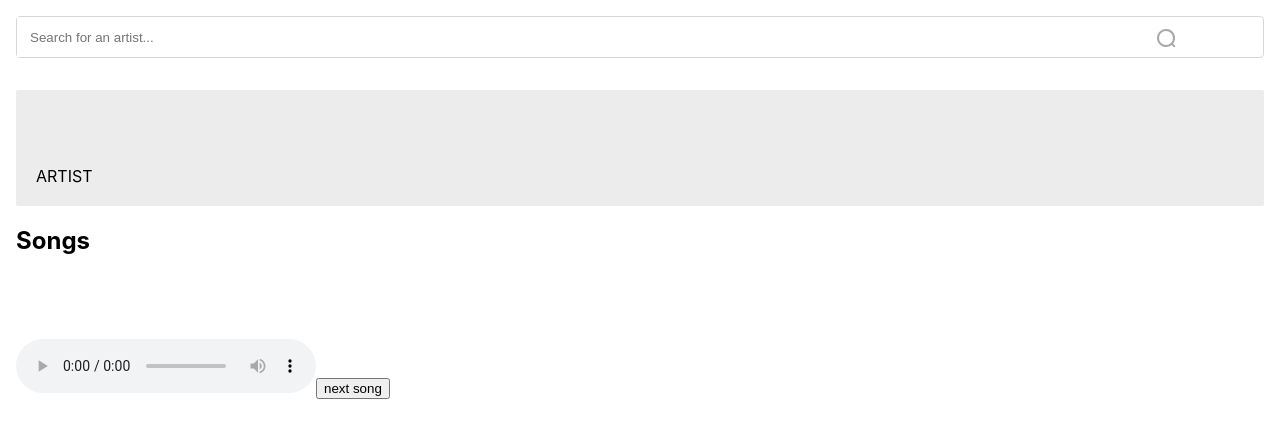
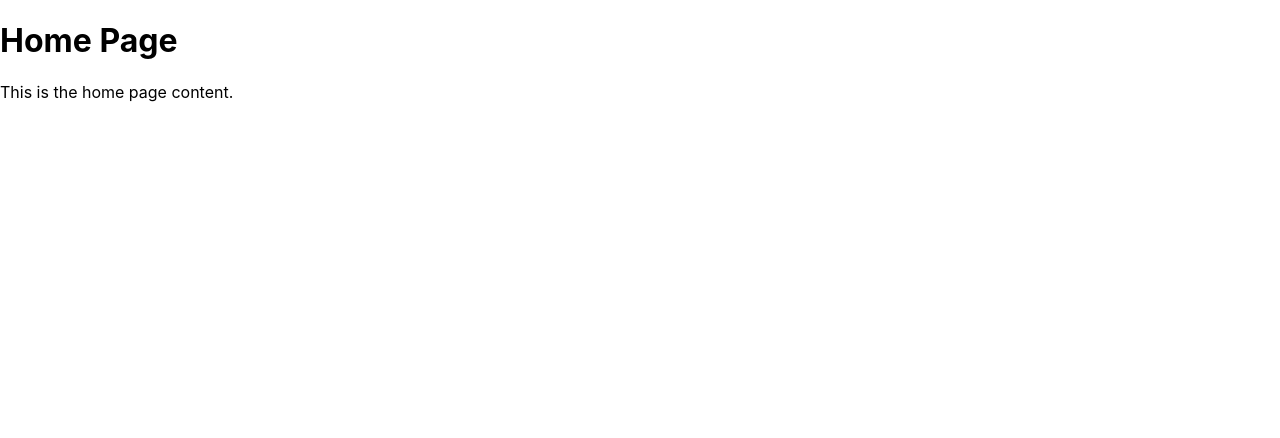
Before and after one commit to Voninkazo/next-js-spotify, a Next.js app: page / in a window 1280 px wide. Shown: the top 438 px of the page. Built offline with nearby package versions, Linux system fonts and the light colour scheme; no server answers.

Commit message:
Add a completely new SEO approach

```diff
--- a/pages/_app.tsx
+++ b/pages/_app.tsx
@@ -1,14 +1,21 @@
-import '../styles/globals.css'
-import type { AppProps } from 'next/app';
-import { SongProvider } from '../context/context';
+// pages/_app.tsx
 
+import { AppProps } from "next/app";
+import Head from "next/head";
+import "../styles/globals.css";
 
 function MyApp({ Component, pageProps }: AppProps) {
   return (
-    <SongProvider>
+    <>
+      <Head>
+        <meta name="viewport" content="width=device-width, initial-scale=1" />
+        <meta charSet="utf-8" />
+        <meta name="keywords" content="Next.js, SEO, React" />
+        <link rel="icon" href="/favicon.ico" />
+      </Head>
       <Component {...pageProps} />
-    </SongProvider>
- )
+    </>
+  );
 }
 
-export default MyApp
+export default MyApp;
--- a/pages/index.tsx
+++ b/pages/index.tsx
@@ -1,143 +1,16 @@
-import type { NextPage } from "next";
-import Image from "next/image";
-import Link from "next/link";
-import React, { useContext, useEffect, useState } from "react";
-import { Player } from "../components/Player";
-import GlobalContext from "../context/context";
-import { AppContainer, FormComponent } from "../styles/style";
+import Head from 'next/head';
 
-const Home: NextPage = () => {
-  const {
-    inputValue,
-    setInputValue,
-    searchFunction,
-    artistProfile,
-    artistData,
-    topTracks,
-    artistId,
-  } = useContext(GlobalContext);
+const Home = () => {
+  return (
+    <div>
+      <Head>
+        <title>My Next.js App - Home</title>
+        <meta name="description" content="Welcome to my Next.js app. This is the home page." />
+      </Head>
 
-  const defaultSongUrl = topTracks && topTracks.tracks[0].preview_url;
-
-  const [song, setSong] = useState(defaultSongUrl);
-  const [isPlaying, setIsPlaying] = useState(false);
-
-  useEffect(() => {
-    searchFunction();
-  }, [inputValue]);
-
-
-  function setPlyState() {
-    setIsPlaying(!isPlaying);
-  }
-
-  return (
-    <AppContainer>
-      <header className="header">
-        <FormComponent>
-          <form id="search-form">
-            <input
-              type="search"
-              id="site-search"
-              name="q"
-              aria-label="Search for an artist..."
-              value={inputValue}
-              placeholder="Search for an artist..."
-              className="input-search-form"
-              onChange={(e: React.ChangeEvent<HTMLInputElement>) =>
-                setInputValue && setInputValue(e.target.value)
-              }
-            />
-            <div className="search-button">
-              <button
-                className="btn btn-search"
-                aria-label="Search"
-                type="submit"
-              >
-                <i className="mobile-icon-search hide-tablet"></i>
-                <span className="hide-in-mobile text-link">Search</span>
-              </button>
-            </div>
-          </form>
-        </FormComponent>
-      </header>
-
-      <main style={{ padding: "16px" }}>
-        <div>
-          {artistData &&
-            artistData.items.map((artist: any) => {
-              const profileSrc =
-                artistProfile &&
-                artistProfile[Math.floor(Math.random() * artistProfile?.length)]
-                  ?.url;
-              return (
-                <div key={artist.id}>
-                  <a href={`/${artistId}`}>
-                    <div className="artist-profile">
-                      {profileSrc && (
-                        <Image src={profileSrc} width={100} height={100} />
-                      )}
-                      <p>{artist.name}</p>
-                      <span>ARTIST</span>
-                    </div>
-                  </a>
-                  <div>
-                    <h2>Songs</h2>
-                    <div className="songs">
-                      <ul className="songs-lists-container">
-                        {topTracks &&
-                          topTracks.tracks.map((track: any, index: number) => {
-                            const imageSrc =
-                              track?.album?.images[
-                                Math.floor(
-                                  Math.random() * track?.album?.images.length
-                                )
-                              ]?.url || "";
-                            return (
-                              <li key={index} className="song-item">
-                                <div className="song-wrapper">
-                                  <div className="img-container">
-                                    <button
-                                      className="play-btn"
-                                      id="play-btn"
-                                      value={track.preview_url}
-                                      onClick={(e: any) => {
-                                        setSong(e.target.value), setPlyState();
-                                      }}
-                                    >
-                                      {isPlaying ? "playing" : "pause"}
-                                    </button>
-                                    {imageSrc && (
-                                      <Image
-                                        src={imageSrc}
-                                        width={100}
-                                        height={100}
-                                      />
-                                    )}
-                                  </div>
-                                  <div>
-                                    <p>{track.name}</p>
-                                    <Link href={`/${artistId}`}>
-                                      <a>{artist.name}</a>
-                                    </Link>
-                                  </div>
-                                </div>
-                              </li>
-                            );
-                          })}
-                      </ul>
-                    </div>
-                  </div>
-                </div>
-              );
-            })}
-        </div>
-        <Player audioSrc={song} />
-        <button type="button" value="asaa" onClick={() => console.log("next")}>
-          next song
-        </button>
-      </main>
-    </AppContainer>
+      <h1>Home Page</h1>
+      <p>This is the home page content.</p>
+    </div>
   );
 };
 
```
Also changed, not shown: pages/[id].tsx (deleted, +0 -22 lines), pages/about.tsx (+10 -31 lines).
